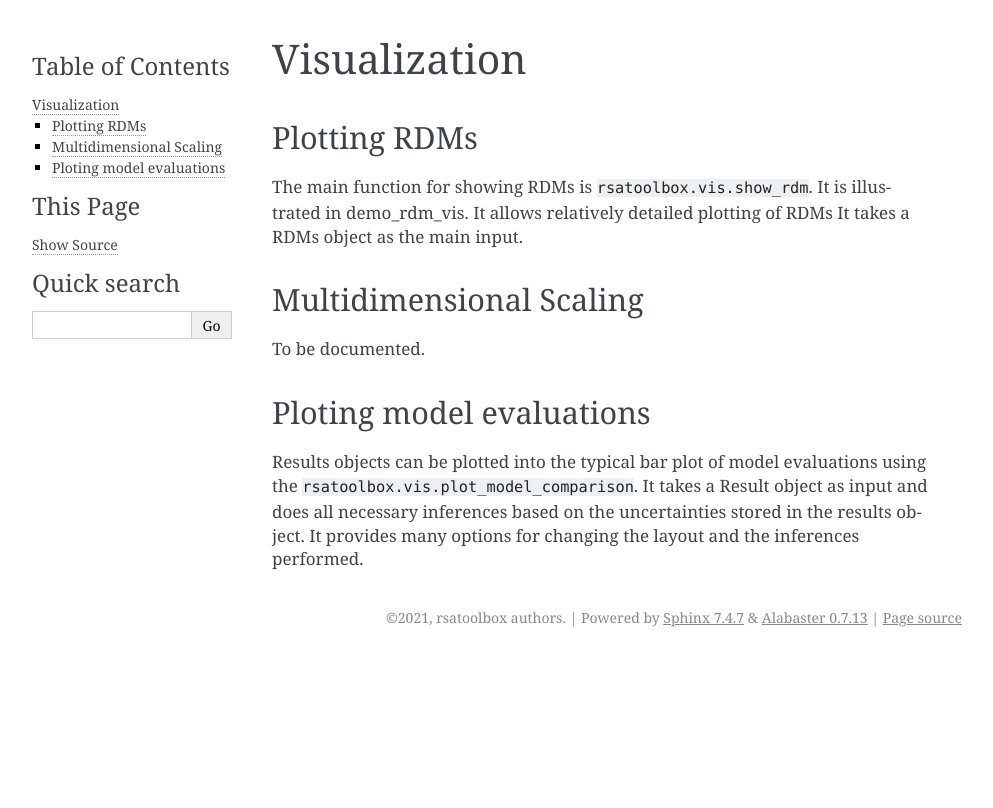
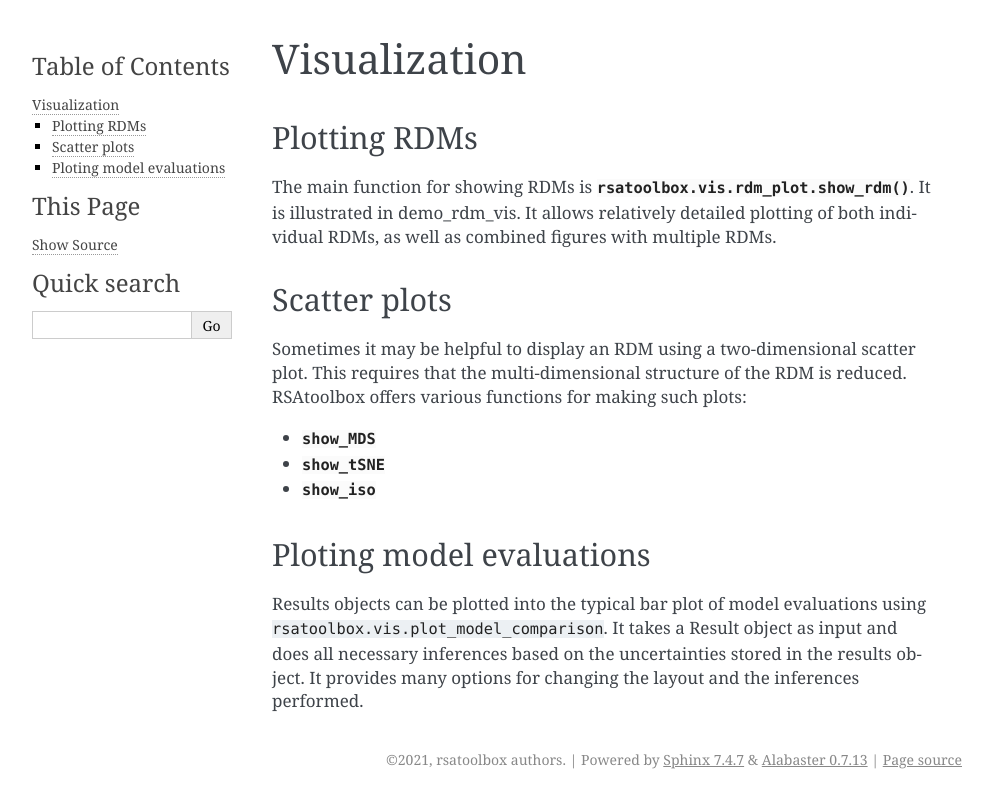
Before and after one commit to rsagroup/rsatoolbox, a Sphinx documentation site: the page built from docs/source/visualization.rst, in a window 1280 px wide. Shown: the top 808 px of the page, without its empty margins (148-1141 px from the left). Built offline with Sphinx 7.4.7, drawn with Linux system fonts in a browser that asks for light colours; pages that are not in the unit, such as notebooks, are missing from menus.

Commit message:
expanded narrative doc for visualization a bit

```diff
--- a/docs/source/visualization.rst
+++ b/docs/source/visualization.rst
@@ -7,20 +7,30 @@ Visualization
 Plotting RDMs
 -------------
 
-The main function for showing RDMs is ``rsatoolbox.vis.show_rdm``. It is illustrated in :doc:`demo_rdm_vis`. It allows relatively detailed plotting of RDMs
-It takes a RDMs object as the main input.
+The main function for showing RDMs is :func:`rsatoolbox.vis.rdm_plot.show_rdm`.
+It is illustrated in :doc:`demo_rdm_vis`. It allows relatively detailed
+plotting of both individual RDMs, as well as combined figures with
+multiple RDMs.
 
 
-Multidimensional Scaling
-------------------------
+Scatter plots
+-------------
 
-To be documented.
+Sometimes it may be helpful to display an RDM using a two-dimensional
+scatter plot. This requires that the multi-dimensional structure of the RDM
+is reduced. RSAtoolbox offers various functions for making such plots:
+
+- :func:`show_MDS <rsatoolbox.vis.scatter_plot.show_MDS>`
+- :func:`show_tSNE <rsatoolbox.vis.scatter_plot.show_tSNE>`
+- :func:`show_iso <rsatoolbox.vis.scatter_plot.show_iso>`
 
 .. _model plot:
 
 Ploting model evaluations
 -------------------------
 
-Results objects can be plotted into the typical bar plot of model evaluations using the ``rsatoolbox.vis.plot_model_comparison``.
-It takes a :doc:`Result object<Results objects>` as input and does all necessary inferences based on the uncertainties stored in the results object.
-It provides many options for changing the layout and the inferences performed.
+Results objects can be plotted into the typical bar plot of model evaluations
+using ``rsatoolbox.vis.plot_model_comparison``. It takes
+a :doc:`Result object<Results objects>` as input and does all necessary
+inferences based on the uncertainties stored in the results object. It
+provides many options for changing the layout and the inferences performed.
```
Also changed, not shown: docs/source/rsatoolbox.vis.scatter_plot.rst (added, +7 -0 lines).
